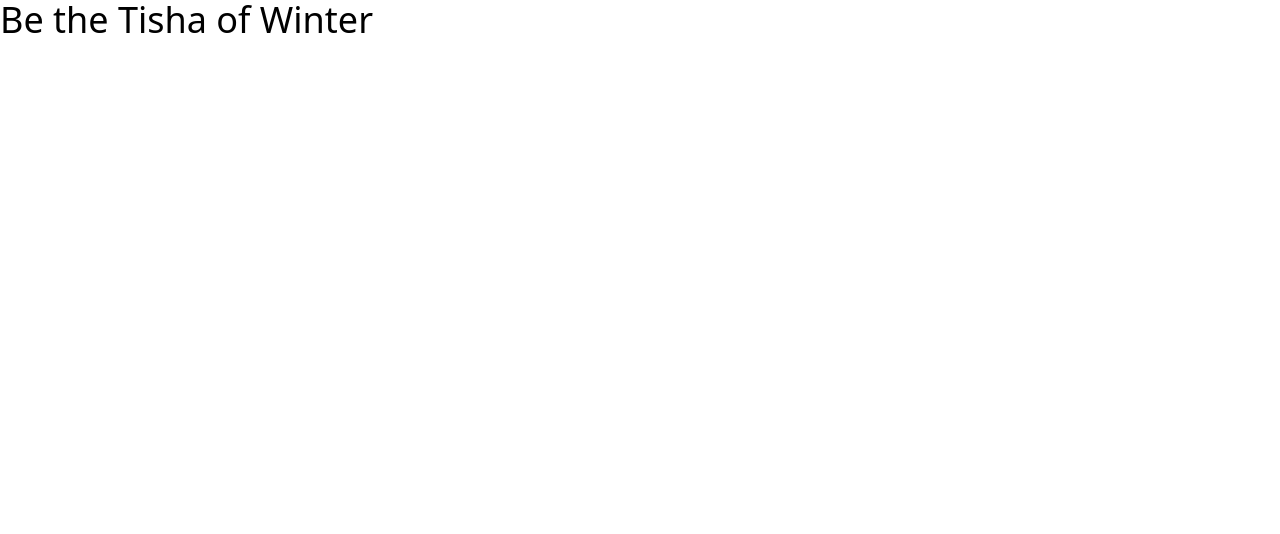
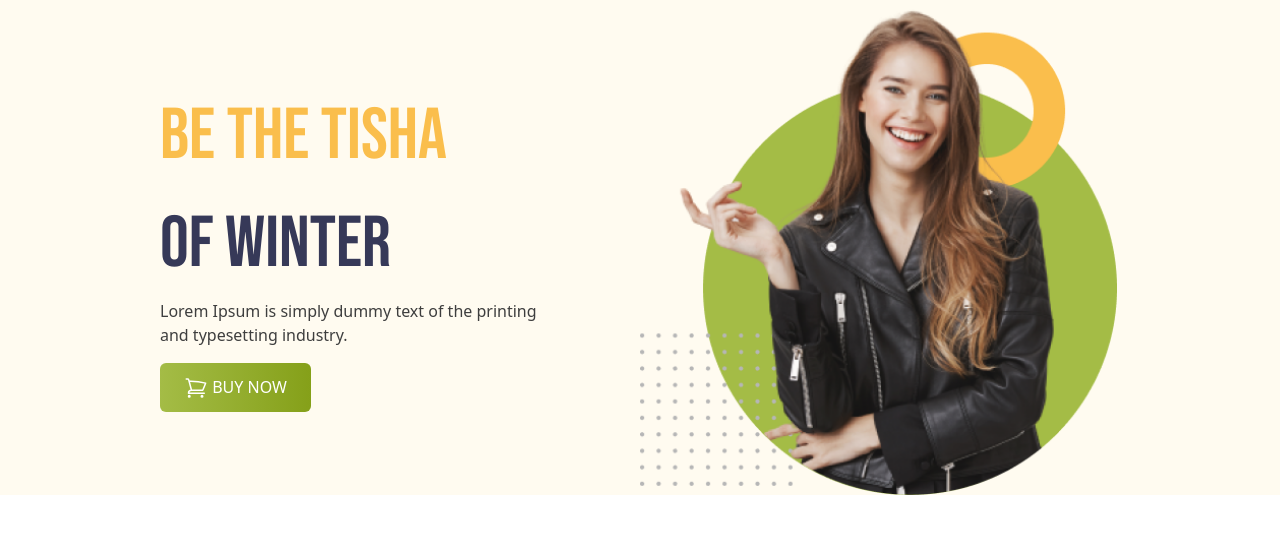
Before and after one commit to muhammad-2002/Tisha-fashion, a plain HTML site: page index.html in a window 1280 px wide. Drawn offline with nearby package versions, Linux system fonts and the light colour scheme.

Commit message:
banner section added

```diff
--- a/index.html
+++ b/index.html
@@ -4,13 +4,35 @@
     <meta charset="UTF-8" />
     <meta name="viewport" content="width=device-width, initial-scale=1.0" />
     <script src="https://cdn.tailwindcss.com"></script>
+    <link rel="preconnect" href="https://fonts.googleapis.com">
+<link rel="preconnect" href="https://fonts.gstatic.com" crossorigin>
+<link href="https://fonts.googleapis.com/css2?family=Bebas+Neue&display=swap" rel="stylesheet">
+<style>
+  .font-bebas-neue{
+    font-family: 'Bebas Neue', sans-serif;
+  }
+</style>
 </head>
     <title>Tisha fasion</title>
   </head>
   <body>
-    <header>
-      <h1 class="text-4xl">Be the Tisha
-        of Winter</h1>
+    <header class="md:px-40 px-3 bg-[#FFFBF0]">
+      <div class="flex gap-4 md:gap-0 justify-between items-center flex-col md:flex-row ">
+        <div class="md:w-1/2 w-full">
+          <h1 class="text-7xl font-medium leading-normal uppercase font-bebas-neue"><span class="text-[#FABE4C]  ">Be the Tisha</span><br>
+            <span class="text-[#363958]"> of Winter</span></h1>
+            <p class="text-[#3E3E3E] w-4/5">Lorem Ipsum is simply dummy text of the printing
+             and typesetting industry.</p>
+             <button class=" mt-4 text-base text-white bg-gradient-to-r from-[#A4BC46] to-[#85A019] hover:from-pink-500 hover:to-yellow-500 ... px-6 py-3 rounded-md  "> <svg  xmlns="http://www.w3.org/2000/svg" fill="none" viewBox="0 0 24 24" stroke-width="1.5" stroke="currentColor" class="w-6 h-6 inline">
+
+               <path stroke-linecap="round" stroke-linejoin="round" d="M2.25 3h1.386c.51 0 .955.343 1.087.835l.383 1.437M7.5 14.25a3 3 0 0 0-3 3h15.75m-12.75-3h11.218c1.121-2.3 2.1-4.684 2.924-7.138a60.114 60.114 0 0 0-16.536-1.84M7.5 14.25 5.106 5.272M6 20.25a.75.75 0 1 1-1.5 0 .75.75 0 0 1 1.5 0Zm12.75 0a.75.75 0 1 1-1.5 0 .75.75 0 0 1 1.5 0Z" />
+             </svg>
+             BUY NOW</button>
+        </div>
+        <div class="md:w-1/2 w-full  justify-end items-end flex">
+          <img class="w-full " src="./images/model.png">
+        </div>
+      </div>
     </header>
   </body>
 </html>
```
